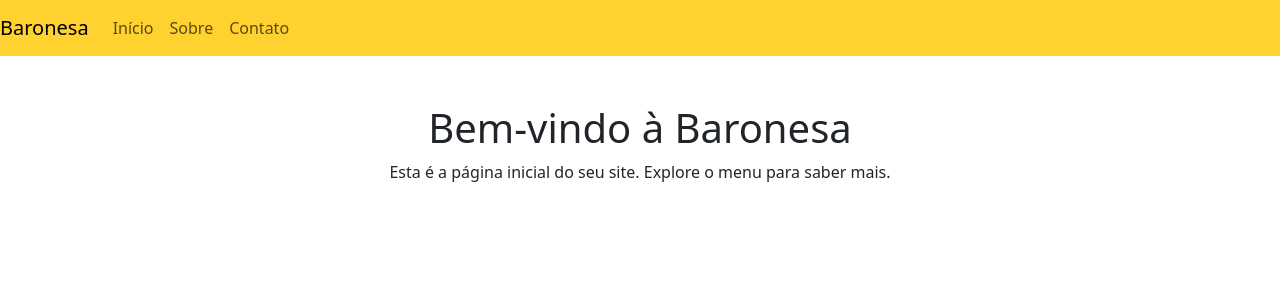
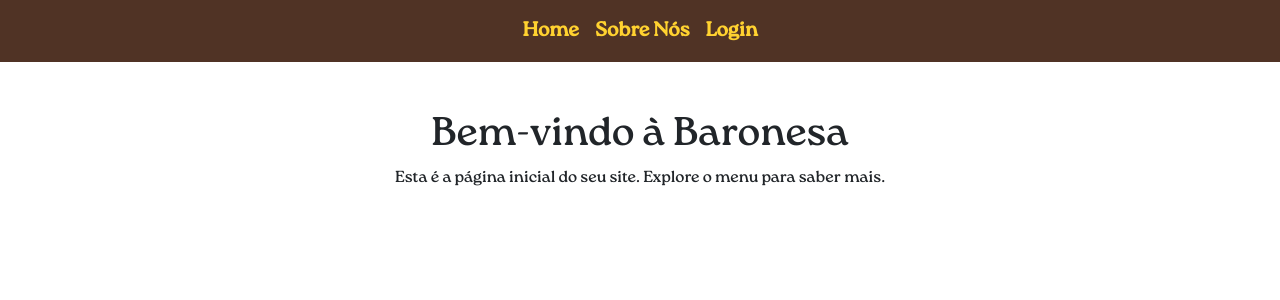
Before and after one commit to ggustavo-souza/tcc_baronesa, a React (Create React App) app: page / in a window 1280 px wide. Shown: the top 300 px of the page. Built offline with nearby package versions, Linux system fonts and the light colour scheme.

Commit message:
Navbar quase acabada

```diff
--- a/src/App.css
+++ b/src/App.css
@@ -1,29 +1,22 @@
+@font-face {
+  font-family: 'RocaOne';
+  src: url(font/roca-one-regular.ttf) format('truetype');
+  font-weight: normal;
+  font-style: normal;
+}
 .App {
   text-align: center;
-}
-
-.App-logo {
-  height: 40vmin;
-  pointer-events: none;
-}
-
-@media (prefers-reduced-motion: no-preference) {
-  .App-logo {
-    animation: App-logo-spin infinite 20s linear;
-  }
-}
-
-.App-header {
-  background-color: #282c34;
-  min-height: 100vh;
-  display: flex;
-  flex-direction: column;
-  align-items: center;
-  justify-content: center;
-  font-size: calc(10px + 2vmin);
-  color: white;
+  font-family: RocaOne, sans-serif;
 }
 
 .CorNavbar {
-  background-color: #FFD230;
+  background-color: #503325;
 }
+
+.subir {
+  transition: transform 1000 ease-in-out;
+}
+
+.subir li:hover {
+  transform: scale(1.10);
+}
--- a/src/components/Home.js
+++ b/src/components/Home.js
@@ -6,23 +6,24 @@ import '../App.css';
 function Navbar() {
     return (
         <nav className="navbar navbar-expand-lg CorNavbar">
-            <Link className="navbar-brand" to="/">Baronesa</Link>
+            <div className="container">
                 <button className="navbar-toggler" type="button" data-toggle="collapse" data-target="#navbarNav"
                     aria-controls="navbarNav" aria-expanded="false" aria-label="Toggle navigation">
                     <span className="navbar-toggler-icon"></span>
                 </button>
-            <div className="collapse navbar-collapse" id="navbarNav">
-                <ul className="navbar-nav">
+                <div className="collapse navbar-collapse justify-content-center" id="navbarNav">
+                    <ul className="navbar-nav subir">
                         <li className="nav-item">
-                        <Link className="nav-link" to="/">Início</Link>
+                            <Link className="nav-link fw-bold fs-5" to="/" style={{ color: '#FFD230' }}>Home</Link>
                         </li>
                         <li className="nav-item">
-                        <Link className="nav-link" to="/sobre">Sobre</Link>
+                            <Link className="nav-link fw-bold fs-5 " to="/sobre" style={{ color: '#FFD230' }}>Sobre Nós</Link>
                         </li>
                         <li className="nav-item">
-                        <Link className="nav-link" to="/contato">Contato</Link>
+                            <Link className="nav-link fw-bold fs-5 " to="/login" style={{ color: '#FFD230' }}>Login</Link>
                         </li>
                     </ul>
+                </div>
             </div>
         </nav>
     );
```
Also changed, not shown: src/font/roca-one-regular.ttf (added). Lines whose indentation alone changed are shown as unchanged.
